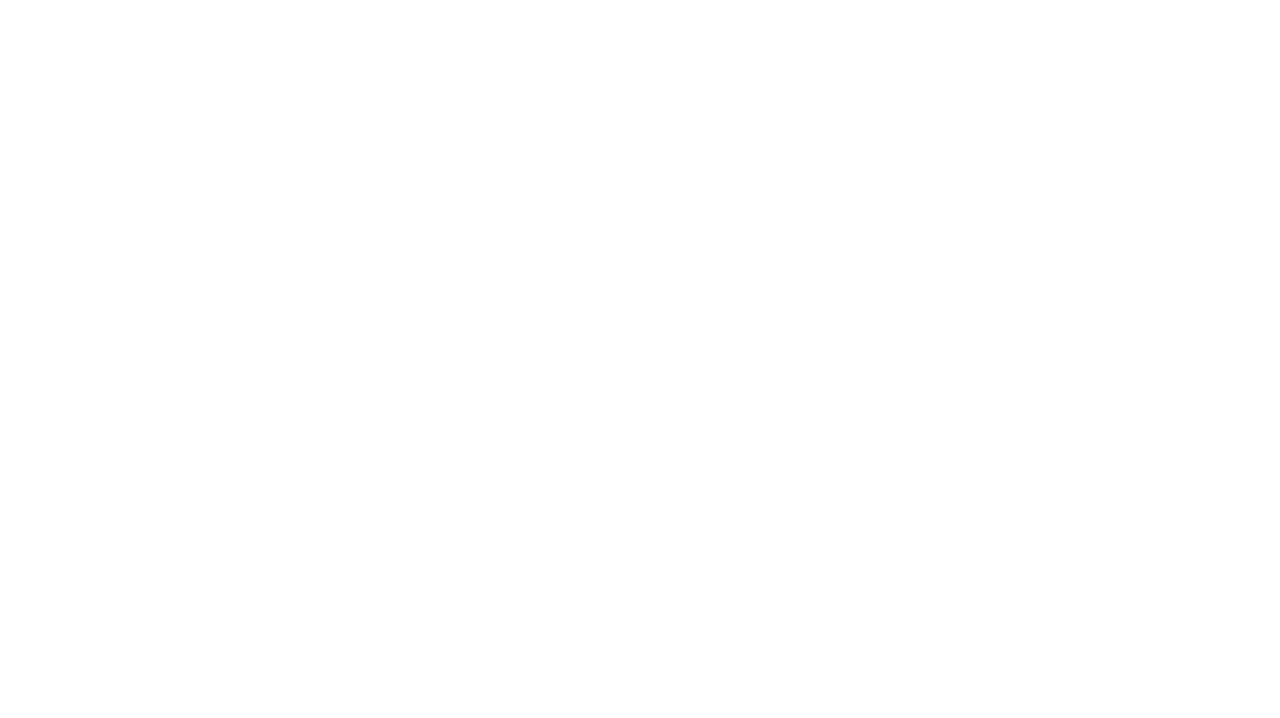
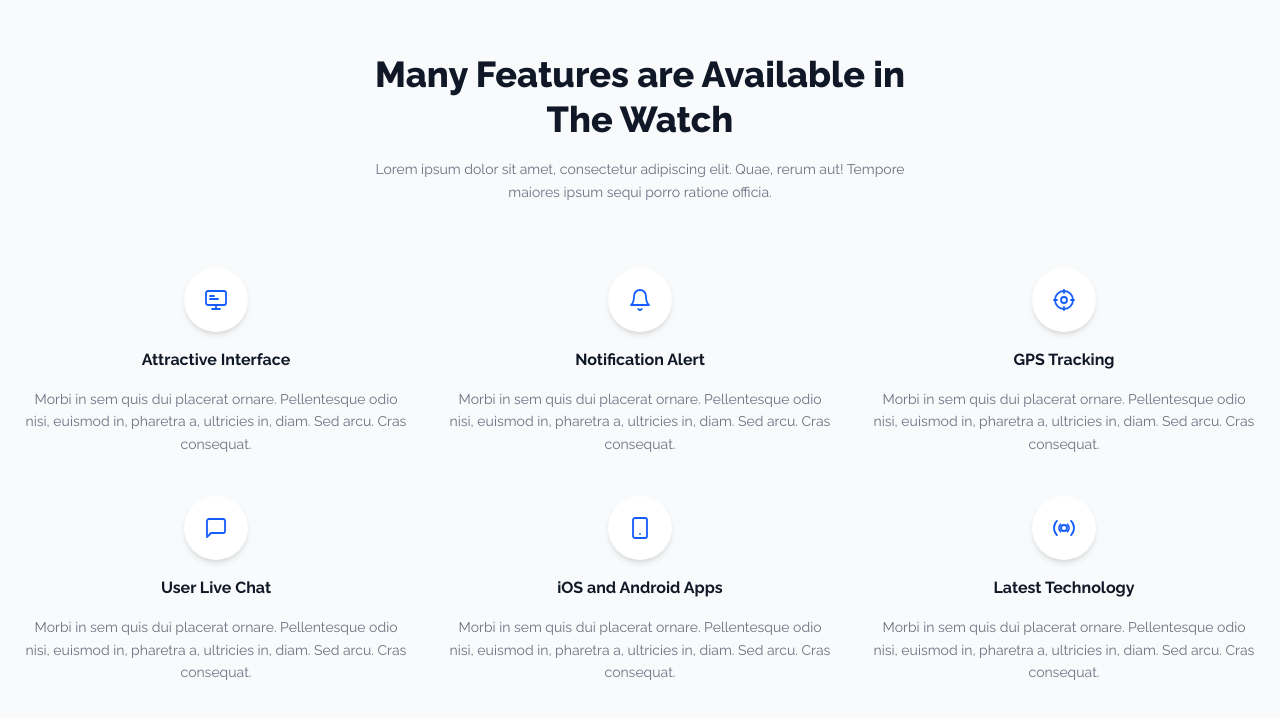
Before and after one commit to UmmeNahida/buten-watch, a Next.js app: page / in a window 1280 px wide. Shown: the part 1528-2246 px from the top of the page. Before the commit the page ends 1484 px from the top, so only its background shows below. Built offline with nearby package versions, Linux system fonts and the light colour scheme.

Commit message:
add multiple section in home page

```diff
--- a/app/page.tsx
+++ b/app/page.tsx
@@ -1,6 +1,7 @@
 import { Header } from "@/components/Shared/Header";
 import { Hero } from "@/components/Shared/Hero";
 import { About } from "@/components/Shared/About";
+import { Features } from "@/components/Shared/Features";
 
 export default function Home() {
   return (
@@ -8,6 +9,7 @@ export default function Home() {
       <Header />
       <Hero />
       <About />
+      <Features />
     </>
   );
 }
```
